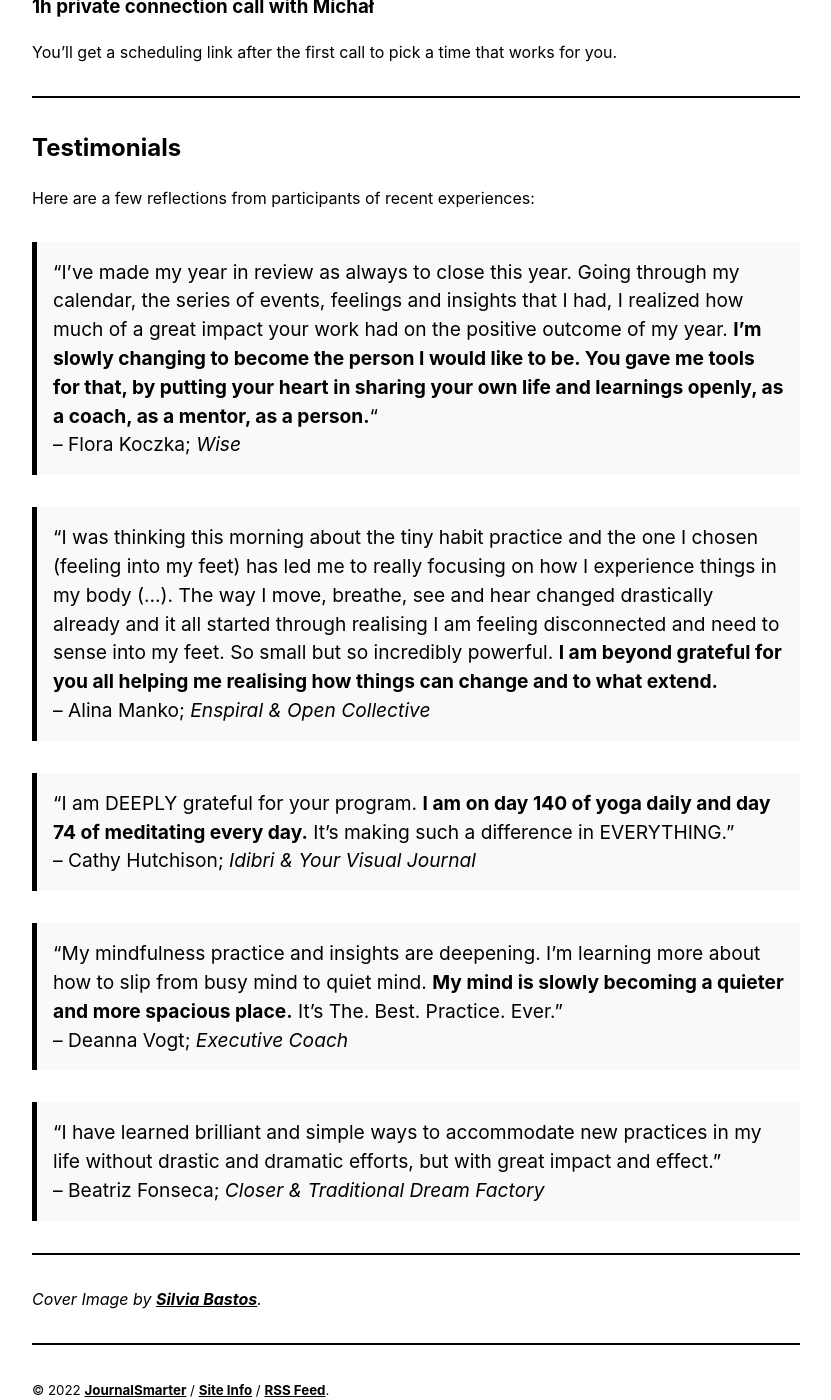
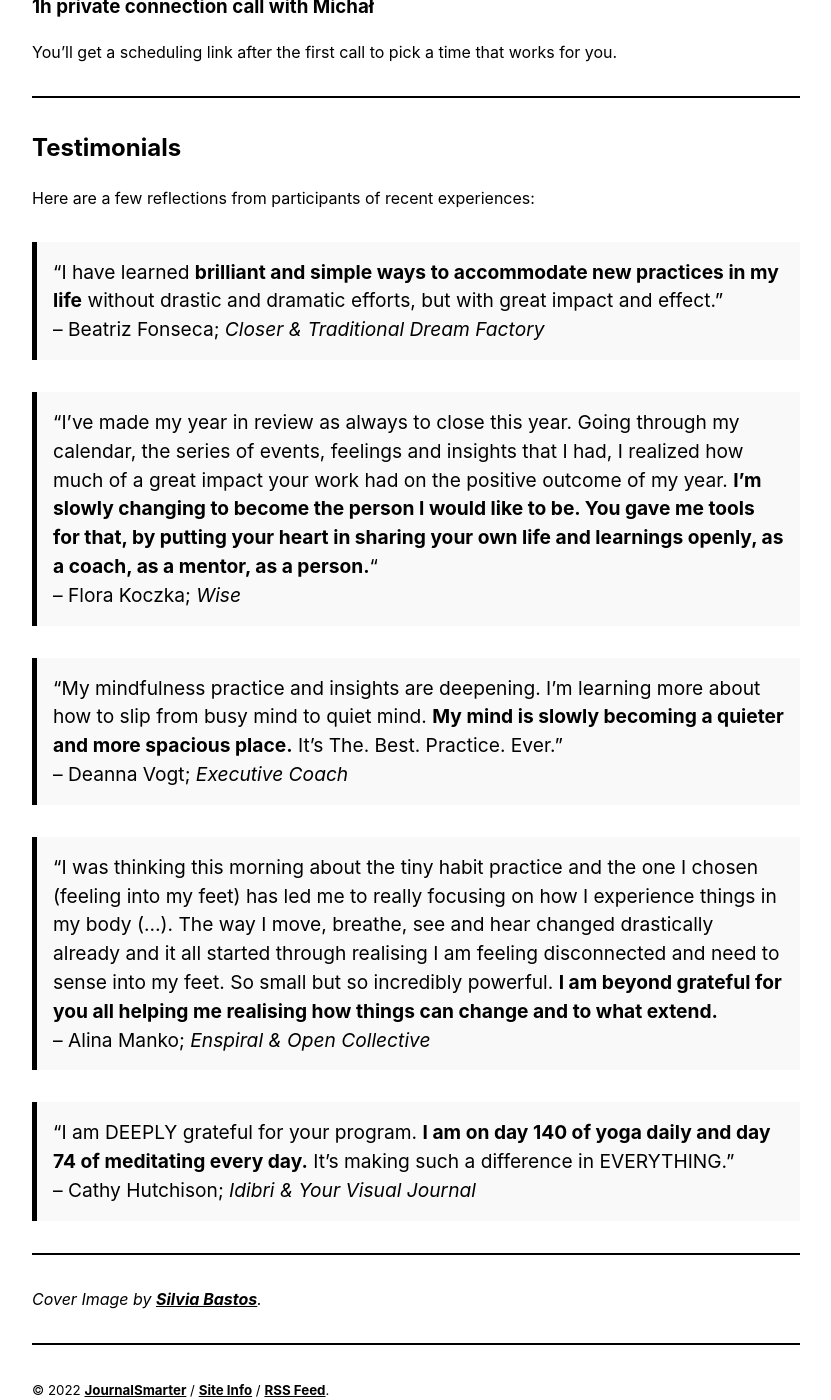
Before and after one commit to heymichal/journalsmarter, a Jekyll site: the page built from _projects/2022-03-29-flourish.md, in a window 1280 px wide and 1400 px high, scrolled down 1261 px. Shown: the whole window, without its empty margins (224-1055 px from the left). Built offline with Jekyll 4.4.1, drawn with Linux system fonts in a browser that asks for light colours; part of the change alters nothing that is shown; some of the changed text lies outside the part shown.

```diff
--- a/_projects/2022-03-29-flourish.md
+++ b/_projects/2022-03-29-flourish.md
@@ -2,7 +2,7 @@
 layout: project
 title: Flourish
 description: A Moonly Journey of Reconnection and Abundant Growth
-summary: facilitated course | €99 - €149
+summary: facilitated course | €149 - €199
 category:
 image: /assets/gentle-sun.jpg
 ---
@@ -17,7 +17,7 @@ image: /assets/gentle-sun.jpg
 </p>
 During three group calls aligned with the Moon cycle, we'll explore powerful journaling and relational growth practices, to **reconnect with dreams, set intentions, and manifest them, from a place of balance, joy, and tranquility**.
 
-The journey includes a private connection call with Michał (that's me - experience designer, catalyst & certified habit coach), where I will hold space for you to further **nourish the seeds of transformation you are planting, remove potential bottlenecks, and catalyse the energy to flow**.
+The journey includes a private connection call with Michał (that's me 👋  ). I'm an experience designer, catalyst & certified habit coach and I will hold space for you to further **nourish the seeds of transformation you are planting, remove potential bottlenecks, and catalyse the energy to flow**.
 
 ## Ready to Flourish?
 €149 - [regular ticket](https://payhip.com/buy?link=TKIO9) <br>
@@ -45,8 +45,14 @@ You'll get a scheduling link after the first call to pick a time that works for
 ## Testimonials
 Here are a few reflections from participants of recent experiences:
 
+> “I have learned **brilliant and simple ways to accommodate new practices in my life** without drastic and dramatic efforts, but with great impact and effect.”<br>
+> -- Beatriz Fonseca; *Closer & Traditional Dream Factory*
+
 > “I've made my year in review as always to close this year. Going through my calendar, the series of events, feelings and insights that I had, I realized how much of a great impact your work had on the positive outcome of my year. **I'm slowly changing to become the person I would like to be. You gave me tools for that, by putting your heart in sharing your own life and learnings openly, as a coach, as a mentor, as a person.**"<br>
 > -- Flora Koczka; *Wise*
+
+> “My mindfulness practice and insights are deepening. I’m learning more about how to slip from busy mind to quiet mind. **My mind is slowly becoming a quieter and more spacious place.** It’s The. Best. Practice. Ever.” <br>
+> -- Deanna Vogt; *Executive Coach*
 
 > "I was thinking this morning about the tiny habit practice and the one I chosen (feeling into my feet) has led me to really focusing on how I experience things in my body (...). The way I move, breathe, see and hear changed drastically already and it all started through realising I am feeling disconnected and need to sense into my feet. So small but so incredibly powerful. **I am beyond grateful for you all helping me realising how things can change and to what extend.**<br>
 > -- Alina Manko; *Enspiral & Open Collective*
@@ -54,12 +60,6 @@ Here are a few reflections from participants of recent experiences:
 > “I am DEEPLY grateful for your program. **I am on day 140 of yoga daily and day 74 of meditating every day.** It's making such a difference in EVERYTHING.”<br>
 > -- Cathy Hutchison; *Idibri & Your Visual Journal*
 
-> “My mindfulness practice and insights are deepening. I’m learning more about how to slip from busy mind to quiet mind. **My mind is slowly becoming a quieter and more spacious place.** It’s The. Best. Practice. Ever.” <br>
-> -- Deanna Vogt; *Executive Coach*
-
-> “I have learned brilliant and simple ways to accommodate new practices in my life without drastic and dramatic efforts, but with great impact and effect.”<br>
-> -- Beatriz Fonseca; *Closer & Traditional Dream Factory*
-
 <hr>
 
 *Cover Image by [Silvia Bastos](https://silviamakesdrawings.com){:target="_blank"}.*
```
